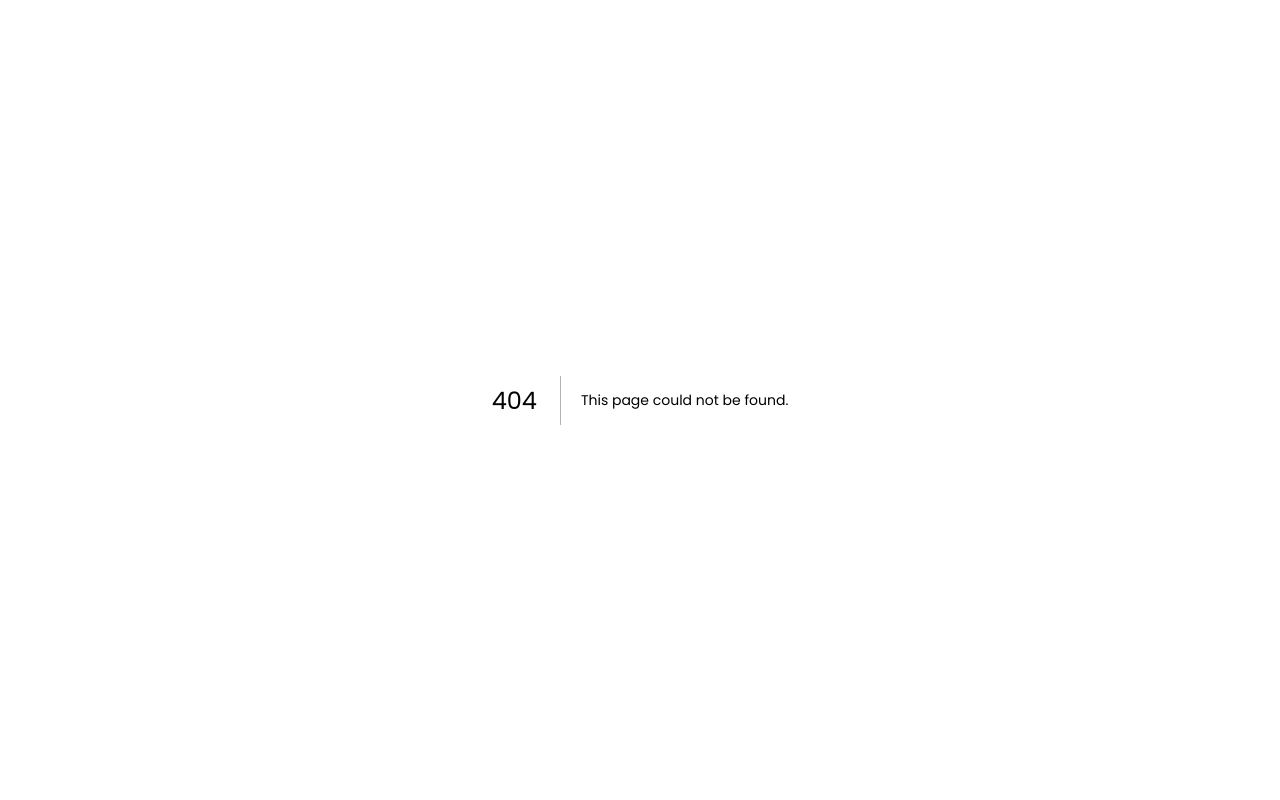
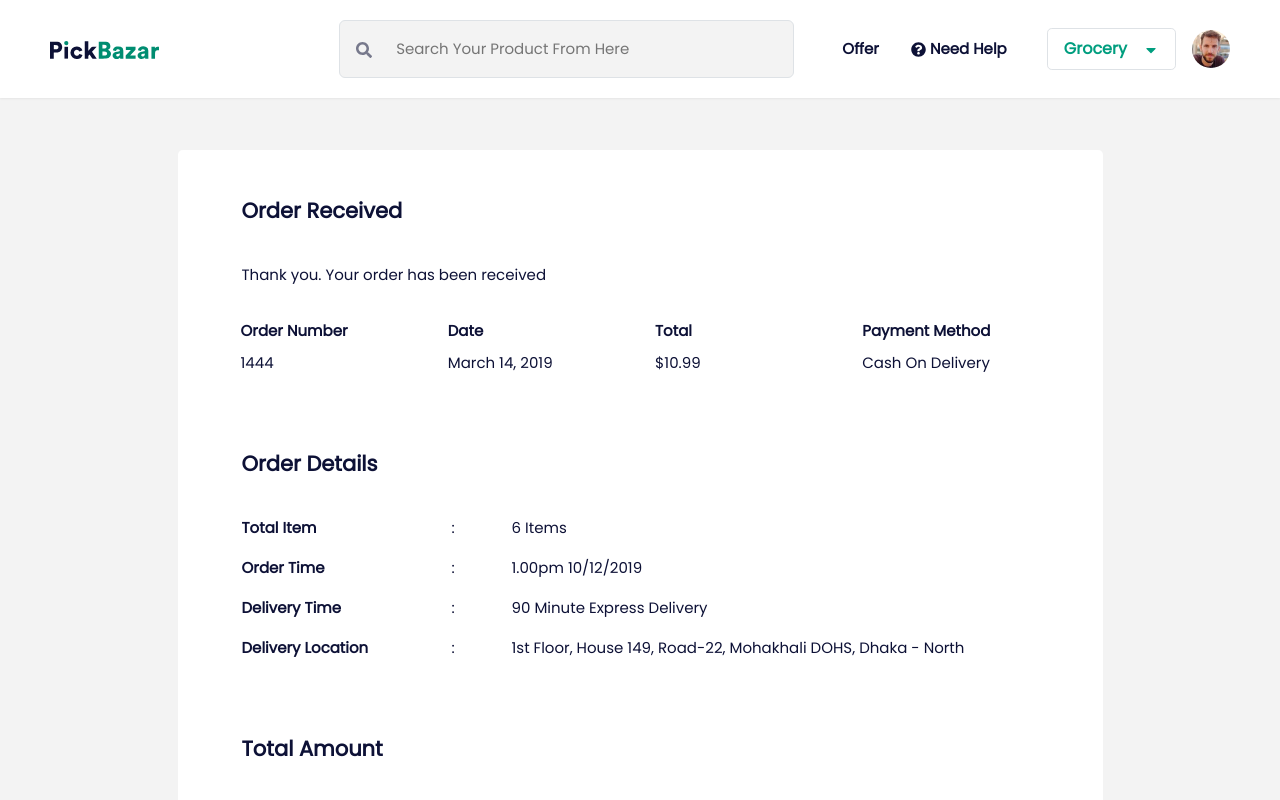
Before and after one commit to supratim50/grocery-store, a Next.js app: page /order-received in a window 1280 px wide. Before the commit this address had no page. Shown: the top 800 px of the page. Built offline with nearby package versions, Linux system fonts and the light colour scheme.

Commit message:
Order Recevied page done

```diff
--- a/components/checkout/checkoutSection.js
+++ b/components/checkout/checkoutSection.js
@@ -35,9 +35,7 @@ const CheckoutSection = () => {
               <p className="paragraph-text color-secondary mb-3 mb-md-0">
                 Voucher
               </p>
-              <p className="paragraph-text color-secondary font-weight-bold mb-0">
-                <InputWithButton />
-              </p>
+              <InputWithButton />
             </div>
             {/* total */}
             <div className="d-flex justify-content-between mb-3">
--- /dev/null
+++ b/components/details/orderDetails.js
@@ -0,0 +1,37 @@
+const OrderDetails = ({ text, title, classList }) => {
+  return (
+    <div
+      className={`d-flex justify-content-start align-items-center px-3 ${
+        classList ? classList : ""
+      }`}
+    >
+      <div className="title">
+        <p className="paragraph-text font-weight-bold color-secondary text-capitalize mb-0">
+          {title}
+        </p>
+      </div>
+      <div style={{ width: 12 }}>
+        <p className="paragraph-text color-secondary mb-0">:</p>
+      </div>
+      <div className="flex-fill">
+        <p className="paragraph-text color-secondary pl-3 pl-md-5 mb-0">
+          {text}
+        </p>
+      </div>
+      <style jsx>{`
+        .title {
+          min-width: 210px !important;
+          max-width: 210px !important;
+        }
+        @media screen and (max-width: 767px) {
+          .title {
+            min-width: 110px !important;
+            max-width: 110px !important;
+          }
+        }
+      `}</style>
+    </div>
+  );
+};
+
+export default OrderDetails;
--- a/components/heading/primaryHeading.js
+++ b/components/heading/primaryHeading.js
@@ -1,6 +1,4 @@
-import React from "react";
-
-const PprimaryHeading = ({ classList, text }) => {
+const PrimaryHeading = ({ classList, text }) => {
   return (
     <h2
       className={`paragraph-text text-capitalize ${classList ? classList : ""}`}
@@ -10,4 +8,4 @@ const PprimaryHeading = ({ classList, text }) => {
   );
 };
 
-export default PprimaryHeading;
+export default PrimaryHeading;
--- /dev/null
+++ b/components/heading/secondaryHeading.js
@@ -0,0 +1,13 @@
+const SecondaryHeading = ({ classList, text }) => {
+  return (
+    <h2
+      className={`secondary-heading text-capitalize ${
+        classList ? classList : ""
+      }`}
+    >
+      {text}
+    </h2>
+  );
+};
+
+export default SecondaryHeading;
--- a/components/navbar/navbar.js
+++ b/components/navbar/navbar.js
@@ -9,7 +9,7 @@ import Navitem from "../navbar/navitems";
 import Sidenav from "../navbar/sidenav";
 import SideSearch from "../searchBar/sideSearch";
 
-const Navbar = () => {
+const Navbar = ({ fill }) => {
   const [showSidebar, setShowSidebar] = useState(false);
   const [showSideSearch, setShowSideSearch] = useState(false);
   // for scroll
@@ -46,7 +46,7 @@ const Navbar = () => {
       <nav
         className={`navbar fixed-top w-100 d-flex align-items-center ${
           Yaxis === 0 ? "" : "scrolled"
-        }`}
+        } ${fill ? "scrolled" : ""}`}
       >
         <div className="d-flex justify-content-center align-items-center">
           <i
--- /dev/null
+++ b/components/orders/orderReceivedSection.js
@@ -0,0 +1,101 @@
+import SecondaryHeading from "../heading/secondaryHeading";
+import OrderDetails from "../details/orderDetails";
+
+const OrderReceivedSection = () => {
+  return (
+    <section className="background-grey">
+      <div className="container section-pb">
+        <div className="col-12 col-lg-10 mx-auto rounded-lg background-white p-4 p-md-5">
+          {/* order received */}
+          <div className="section-pb">
+            <SecondaryHeading
+              text="order received"
+              classList="font-weight-bold color-secondary mb-4 pb-3 px-3"
+            />
+            <p className="paragraph-text color-secondary mb-4 pb-2 px-3">
+              Thank you. Your order has been received
+            </p>
+            <div className="row mx-auto">
+              <div className="col-12 col-md-6 col-lg-3 mt-3 mt-lg-0">
+                <p className="paragraph-text color-secondary mb-2 font-weight-bold">
+                  Order Number
+                </p>
+                <p className="paragraph-text color-secondary">1444</p>
+              </div>
+              <div className="col-12 col-md-6 col-lg-3 mt-3 mt-lg-0">
+                <p className="paragraph-text color-secondary mb-2 font-weight-bold">
+                  Date
+                </p>
+                <p className="paragraph-text color-secondary">March 14, 2019</p>
+              </div>
+              <div className="col-12 col-md-6 col-lg-3 mt-3 mt-lg-0">
+                <p className="paragraph-text color-secondary mb-2 font-weight-bold">
+                  Total
+                </p>
+                <p className="paragraph-text color-secondary">$10.99</p>
+              </div>
+              <div className="col-12 col-md-6 col-lg-3 mt-3 mt-lg-0">
+                <p className="paragraph-text color-secondary mb-2 font-weight-bold">
+                  Payment Method
+                </p>
+                <p className="paragraph-text color-secondary">
+                  Cash On Delivery
+                </p>
+              </div>
+            </div>
+          </div>
+          {/* order received end */}
+          {/* order details */}
+          <div className="section-pb">
+            <SecondaryHeading
+              text="order Details"
+              classList="font-weight-bold color-secondary mb-4 pb-3 px-3"
+            />
+            <OrderDetails title="Total Item" text="6 Items" classList="mb-3" />
+            <OrderDetails
+              title="Order Time"
+              text="1.00pm 10/12/2019"
+              classList="mb-3"
+            />
+            <OrderDetails
+              title="Delivery Time"
+              text="90 Minute Express Delivery"
+              classList="mb-3"
+            />
+            <OrderDetails
+              title="Delivery Location"
+              text="1st Floor, House 149, Road-22, Mohakhali DOHS, Dhaka - North"
+              classList="mb-3"
+            />
+          </div>
+          {/* order details */}
+
+          {/* Total Amount */}
+          <div>
+            <SecondaryHeading
+              text="Total Amount"
+              classList="font-weight-bold color-secondary mb-4 pb-3 px-3"
+            />
+            <OrderDetails title="Sub total" text="$1,000.00" classList="mb-3" />
+            <OrderDetails
+              title="Payment Method"
+              text="Cash on Delivery"
+              classList="mb-3"
+            />
+            <OrderDetails title="Cash on Delivery" text="10" classList="mb-3" />
+            <OrderDetails title="Total" text="$1,000.00" classList="mb-3" />
+          </div>
+          {/* Total Amount end */}
+        </div>
+      </div>
+      <style jsx>{`
+        section {
+          padding-top: 150px;
+          height: 100%;
+        }
+      `}</style>
+    </section>
+  );
+};
+
+export default OrderReceivedSection;
--- a/components/profile/profile.js
+++ b/components/profile/profile.js
@@ -10,7 +10,7 @@ const ProductDropdown = ({ classList }) => {
     { id: 1, link: "/profile", text: "Profile" },
     { id: 2, link: "/checkout", text: "Checkout" },
     { id: 3, link: "/", text: "Your Order" },
-    { id: 4, link: "/", text: "Order Invoice" },
+    { id: 4, link: "/order-received", text: "Order Invoice" },
     { id: 5, link: "/", text: "Logout" },
   ];
 
--- a/pages/checkout.js
+++ b/pages/checkout.js
@@ -4,7 +4,7 @@ import CheckoutSection from "../components/checkout/checkoutSection";
 const Checkout = () => {
   return (
     <>
-      <Navbar />
+      <Navbar fill />
       <CheckoutSection />
     </>
   );
--- /dev/null
+++ b/pages/order-received.js
@@ -0,0 +1,13 @@
+import Navbar from "../components/navbar/navbar";
+import OrderReceivedSection from "../components/orders/orderReceivedSection";
+
+const OrderReceived = () => {
+  return (
+    <>
+      <Navbar fill />
+      <OrderReceivedSection />
+    </>
+  );
+};
+
+export default OrderReceived;
--- a/pages/profile.js
+++ b/pages/profile.js
@@ -4,7 +4,7 @@ import ProfileSection from "../components/profile/profileSection";
 const Profile = () => {
   return (
     <>
-      <Navbar />
+      <Navbar fill />
       <ProfileSection />
     </>
   );
--- a/public/assets/css/global.css
+++ b/public/assets/css/global.css
@@ -19,11 +19,11 @@
   }
 }
 .secondary-heading {
-  font-size: 19px !important;
+  font-size: 21px !important;
 }
 @media screen and (max-width: 767px) {
   .secondary-heading {
-    font-size: 15px !important;
+    font-size: 17px !important;
   }
 }
 
```
Also changed, not shown: components/products/productList.js (+5 -5 lines).
